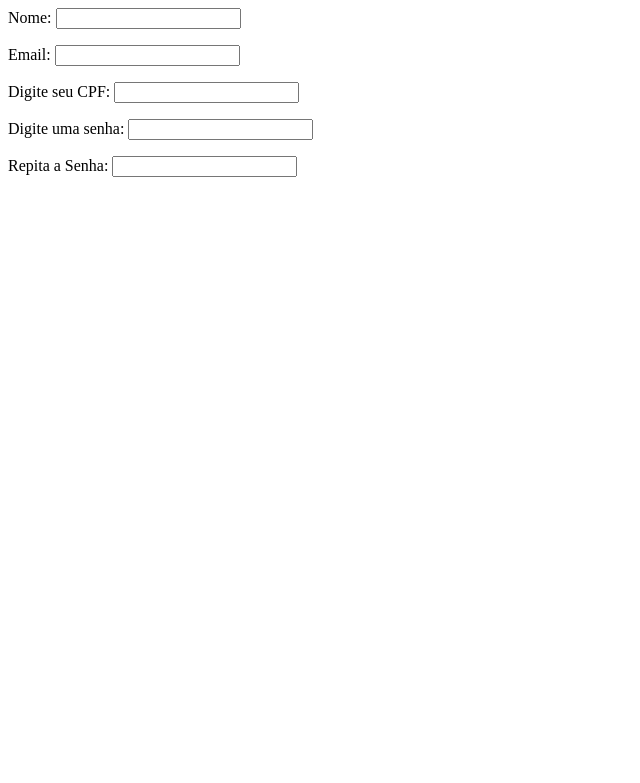
After one commit to MrHakimoto/trabalhos, a PHP site: page /login.php in a window 1280 px wide. The commit adds this page. Shown: the top 783 px of the page, without its empty margins (0-640 px from the left). Run offline with PHP 8.4, Linux system fonts and the light colour scheme.

Commit message:
first commit

```diff
--- a/Luis Gustavo/index.php
+++ b/Luis Gustavo/index.php
@@ -7,6 +7,6 @@
     <title>Document</title>
 </head>
 <body>
-    aoba
+    maccabeus
 </body>
 </html>
--- /dev/null
+++ b/login.php
@@ -0,0 +1,35 @@
+<html>
+
+<body>
+
+    <form action="resposta.php">
+        <div>
+            <p>
+                <label for="nome">Nome:</label>
+                <input type="text" id="nome">
+            </p>
+            <p>
+                <label for="email">Email:</label>
+                <input type="email"  id="email">
+            </p>
+            <p>
+                <label for="cpf">Digite seu CPF:</label>
+                <input type="number" max="11">
+            </p>
+            <p>
+                <label for="senha1">Digite uma senha:</label>
+                <input type="text" id="senha1">
+            </p>
+            <p>
+                <label for="senha2">Repita a Senha:</label>
+                <input type="text" id="senha2">
+            </p>
+        </div>
+
+
+
+
+    </form>
+</body>
+
+</html>
```
Also changed, not shown: resposta.php (added, +7 -0 lines), Luis Gustavo/imagens/imgLogin.jpg (added).
